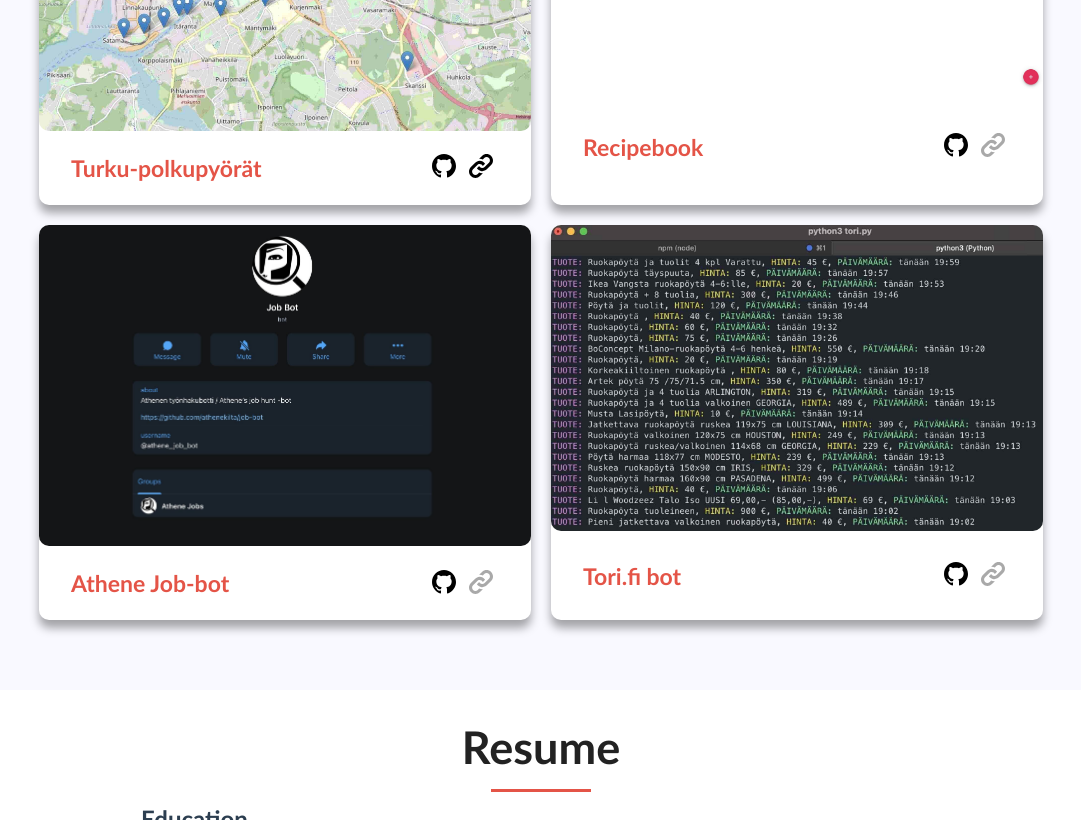
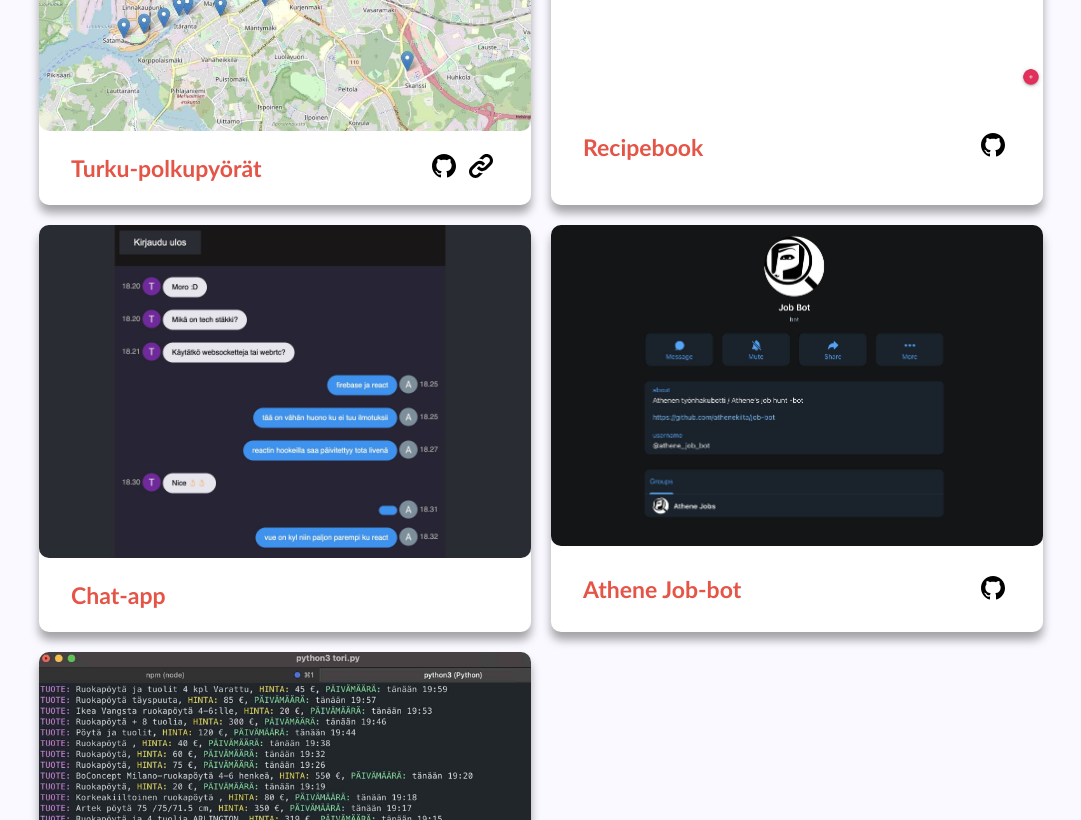
Before and after one commit to anttiriski/portfolio-website, a Vue app: page / in a window 1280 px wide. Shown: the part 1980-2800 px from the top of the page, without its empty margins (99-1180 px from the left). Built offline with nearby package versions, Linux system fonts and the light colour scheme; what vue-typed-js would draw is missing.

Commit message:
Added chat-app to projects

```diff
--- a/src/components/ProjectModal.vue
+++ b/src/components/ProjectModal.vue
@@ -41,7 +41,7 @@
           {{ project.name }}
         </p>
         <div class="project-links">
-          <a target="blanc" :href="project.source"
+          <a v-if="project.source" target="_blank" :href="project.source"
             ><svg
               xmlns="http://www.w3.org/2000/svg"
               width="24"
@@ -52,13 +52,12 @@
                 d="M12 0c-6.626 0-12 5.373-12 12 0 5.302 3.438 9.8 8.207 11.387.599.111.793-.261.793-.577v-2.234c-3.338.726-4.033-1.416-4.033-1.416-.546-1.387-1.333-1.756-1.333-1.756-1.089-.745.083-.729.083-.729 1.205.084 1.839 1.237 1.839 1.237 1.07 1.834 2.807 1.304 3.492.997.107-.775.418-1.305.762-1.604-2.665-.305-5.467-1.334-5.467-5.931 0-1.311.469-2.381 1.236-3.221-.124-.303-.535-1.524.117-3.176 0 0 1.008-.322 3.301 1.23.957-.266 1.983-.399 3.003-.404 1.02.005 2.047.138 3.006.404 2.291-1.552 3.297-1.23 3.297-1.23.653 1.653.242 2.874.118 3.176.77.84 1.235 1.911 1.235 3.221 0 4.609-2.807 5.624-5.479 5.921.43.372.823 1.102.823 2.222v3.293c0 .319.192.694.801.576 4.765-1.589 8.199-6.086 8.199-11.386 0-6.627-5.373-12-12-12z"
               /></svg
           ></a>
-          <a target="blanc" :href="project.demo"
+          <a v-if="project.demo" target="_blank" :href="project.demo"
             ><svg
               xmlns="http://www.w3.org/2000/svg"
               width="24"
               height="24"
               viewBox="0 0 24 24"
-              :fill="project.demo ? '' : '#A9A9A9'"
             >
               <path
                 d="M6.188 8.719c.439-.439.926-.801 1.444-1.087 2.887-1.591 6.589-.745 8.445 2.069l-2.246 2.245c-.644-1.469-2.243-2.305-3.834-1.949-.599.134-1.168.433-1.633.898l-4.304 4.306c-1.307 1.307-1.307 3.433 0 4.74 1.307 1.307 3.433 1.307 4.74 0l1.327-1.327c1.207.479 2.501.67 3.779.575l-2.929 2.929c-2.511 2.511-6.582 2.511-9.093 0s-2.511-6.582 0-9.093l4.304-4.306zm6.836-6.836l-2.929 2.929c1.277-.096 2.572.096 3.779.574l1.326-1.326c1.307-1.307 3.433-1.307 4.74 0 1.307 1.307 1.307 3.433 0 4.74l-4.305 4.305c-1.311 1.311-3.44 1.3-4.74 0-.303-.303-.564-.68-.727-1.051l-2.246 2.245c.236.358.481.667.796.982.812.812 1.846 1.417 3.036 1.704 1.542.371 3.194.166 4.613-.617.518-.286 1.005-.648 1.444-1.087l4.304-4.305c2.512-2.511 2.512-6.582.001-9.093-2.511-2.51-6.581-2.51-9.092 0z"
--- a/src/data.json
+++ b/src/data.json
@@ -32,6 +32,12 @@
       "source": "https://github.com/anttiriski/reseptikirja"
     },
     {
+      "name": "Chat-app",
+      "tech": "Firebase, React & React-hooks",
+      "image_source": "chat-app.jpg",
+      "learned": "Realtime chat application using React"
+    },
+    {
       "name": "Athene Job-bot",
       "tech": "Python",
       "image_source": "job-bot.jpg",
```
Also changed, not shown: src/assets/chat-app.jpg (added).
